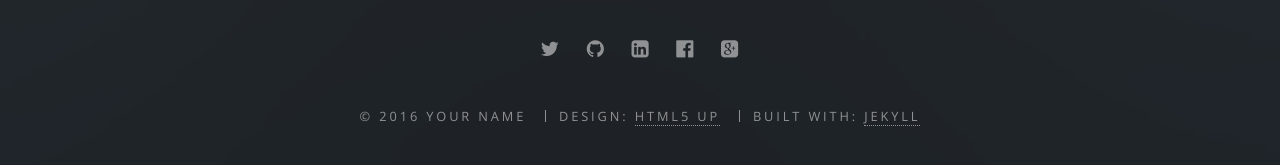
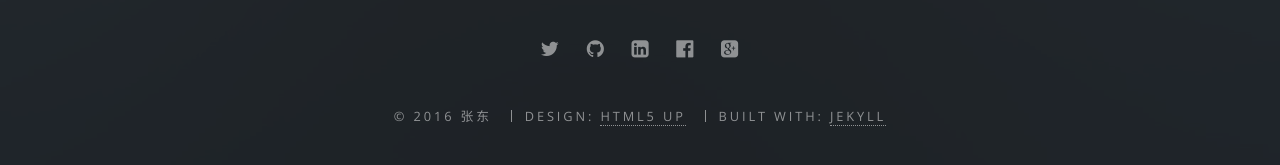
Before and after one commit to FDlove/FDlove.github.io, a Jekyll site: the page built from index.html, in a window 1280 px wide and 900 px high, scrolled down 3598 px. Shown: the part 681-846 px from the top of the window. Built offline with Jekyll 4.4.1, drawn with Linux system fonts in a browser that asks for light colours.

Commit message:
Update _config.yml

```diff
--- a/_config.yml
+++ b/_config.yml
@@ -5,9 +5,9 @@
 title: FDDeveloper
 description: |
   Be an idealistic programmer－－FDD
-owner: Your Name # or company name
+owner: 张东 # or company name
 first_published: 2016 # if migrating another site, the year of your first publish
-email: your-email@domain.com
+email: 975186901@qq.com
 baseurl: "" # the subpath of your site, e.g. /blog
 url: "http://fdlove.github.io/" # the base hostname & protocol for your site
 social:
```
